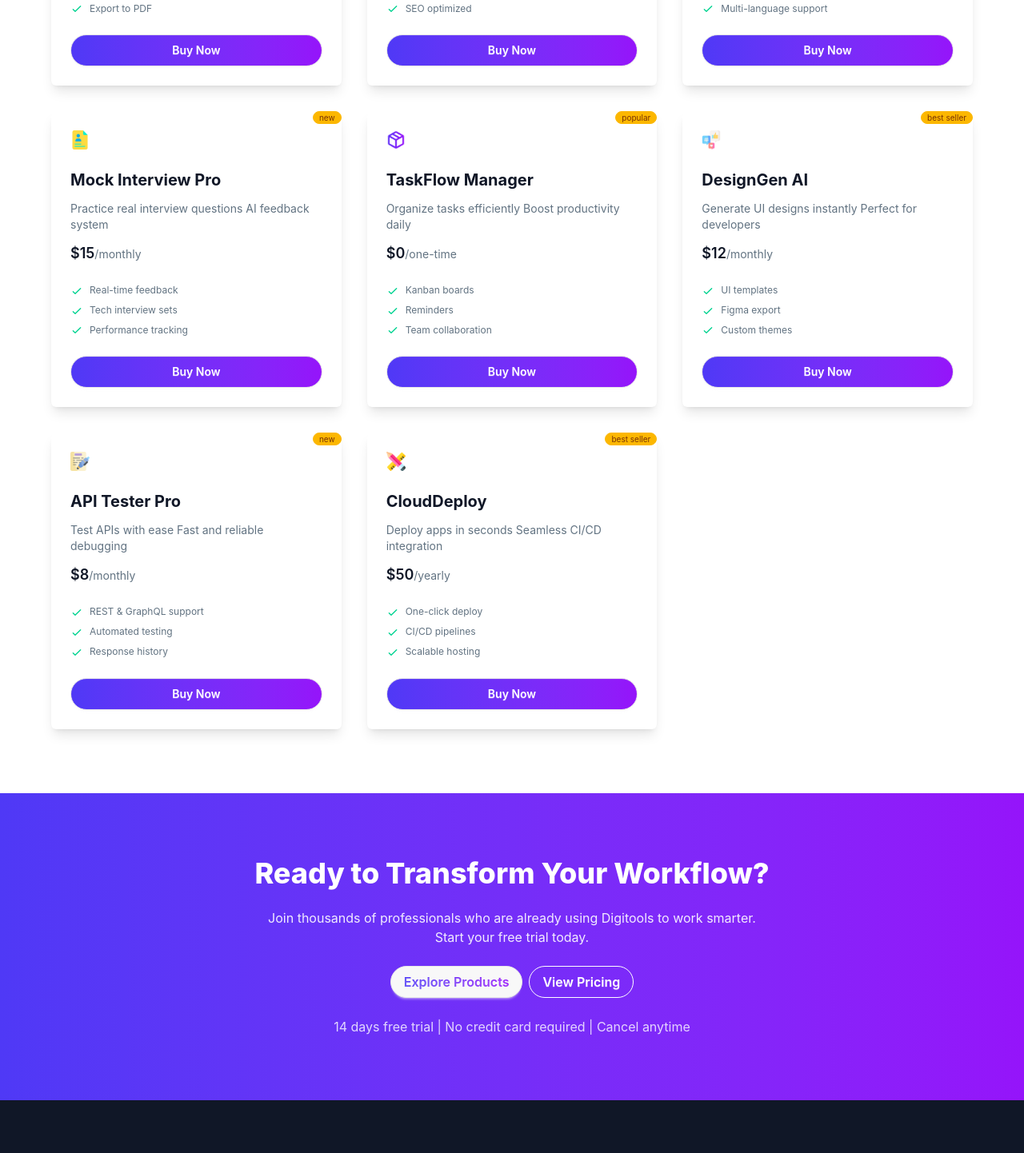
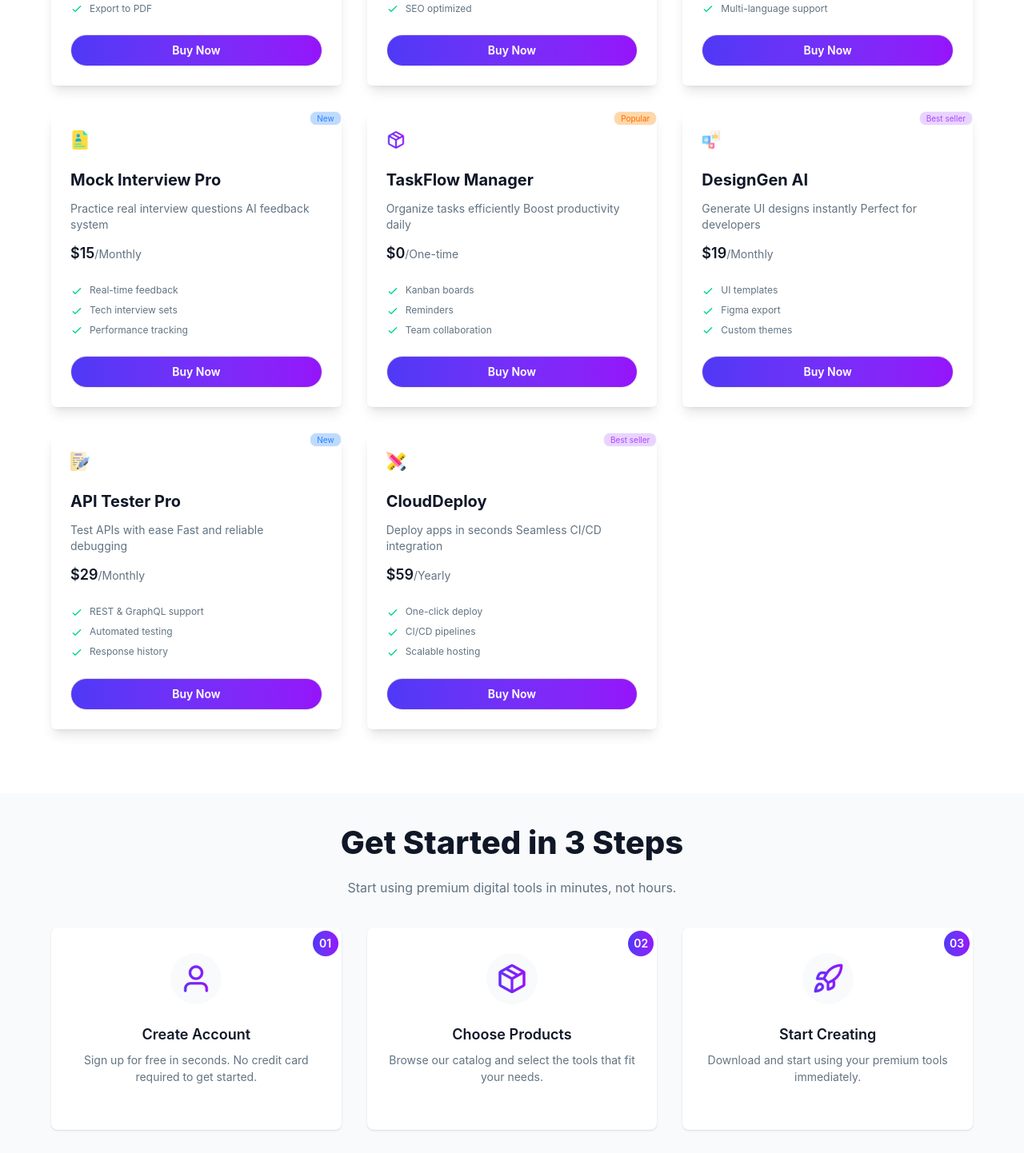
Before and after one commit to ApuKM/Digitools-A06, a React (Vite) app: page / in a window 1280 px wide. Shown: the part 1480-2922 px from the top of the page at 80% size. Built offline with nearby package versions, Linux system fonts and the light colour scheme.

Commit message:
Designed get-started section

```diff
--- a/public/data.json
+++ b/public/data.json
@@ -3,9 +3,9 @@
     "id": 1,
     "name": "ResumePro AI",
     "description": "Create professional resumes in minutes\nAI-powered ATS optimization",
-    "price": 0,
-    "period": "one-time",
-    "tag": "popular",
+    "price": 99,
+    "period": "One-time",
+    "tag": "Popular",
     "tagType": "popular",
     "features": ["100+ templates", "ATS optimization", "Export to PDF"],
     "icon": "/products/writing.png"
@@ -14,9 +14,9 @@
     "id": 2,
     "name": "DevPortfolio Builder",
     "description": "Build stunning developer portfolios\nNo coding required",
-    "price": 5,
-    "period": "monthly",
-    "tag": "best seller",
+    "price": 9,
+    "period": "Monthly",
+    "tag": "Best seller",
     "tagType": "best seller",
     "features": ["Drag & drop builder", "Custom domains", "SEO optimized"],
     "icon": "/products/design-tool.png"
@@ -25,9 +25,9 @@
     "id": 3,
     "name": "AI Code Assistant",
     "description": "Write code faster with AI\nSupports multiple languages",
-    "price": 10,
-    "period": "monthly",
-    "tag": "popular",
+    "price": 19,
+    "period": "Monthly",
+    "tag": "Popular",
     "tagType": "popular",
     "features": [
       "Autocomplete code",
@@ -41,8 +41,8 @@
     "name": "Mock Interview Pro",
     "description": "Practice real interview questions\nAI feedback system",
     "price": 15,
-    "period": "monthly",
-    "tag": "new",
+    "period": "Monthly",
+    "tag": "New",
     "tagType": "new",
     "features": [
       "Real-time feedback",
@@ -56,8 +56,8 @@
     "name": "TaskFlow Manager",
     "description": "Organize tasks efficiently\nBoost productivity daily",
     "price": 0,
-    "period": "one-time",
-    "tag": "popular",
+    "period": "One-time",
+    "tag": "Popular",
     "tagType": "popular",
     "features": ["Kanban boards", "Reminders", "Team collaboration"],
     "icon": "/products/package.png"
@@ -66,9 +66,9 @@
     "id": 6,
     "name": "DesignGen AI",
     "description": "Generate UI designs instantly\nPerfect for developers",
-    "price": 12,
-    "period": "monthly",
-    "tag": "best seller",
+    "price": 19,
+    "period": "Monthly",
+    "tag": "Best seller",
     "tagType": "best seller",
     "features": ["UI templates", "Figma export", "Custom themes"],
     "icon": "/products/social-media.png"
@@ -77,9 +77,9 @@
     "id": 7,
     "name": "API Tester Pro",
     "description": "Test APIs with ease\nFast and reliable debugging",
-    "price": 8,
-    "period": "monthly",
-    "tag": "new",
+    "price": 29,
+    "period": "Monthly",
+    "tag": "New",
     "tagType": "new",
     "features": [
       "REST & GraphQL support",
@@ -92,9 +92,9 @@
     "id": 8,
     "name": "CloudDeploy",
     "description": "Deploy apps in seconds\nSeamless CI/CD integration",
-    "price": 50,
-    "period": "yearly",
-    "tag": "best seller",
+    "price": 59,
+    "period": "Yearly",
+    "tag": "Best seller",
     "tagType": "best seller",
     "features": ["One-click deploy", "CI/CD pipelines", "Scalable hosting"],
     "icon": "/products/design-tool.png"
--- a/src/App.jsx
+++ b/src/App.jsx
@@ -6,6 +6,7 @@ import Statistics from "./components/Statistics";
 import TransformWorkflow from "./components/TransformWorkflow";
 import Footer from "./components/Footer";
 import ToolsContainer from "./components/ai tools/ToolsContainer";
+import GetStarted from "./components/GetStarted";
 
 const fetchAiData = async () => {
   const res = await fetch("/data.json");
@@ -29,6 +30,7 @@ const App = () => {
         >
           <ToolsContainer dataPromise={dataPromise} />
         </Suspense>
+        <GetStarted />
         <TransformWorkflow />
       </section>
       <Footer />
--- /dev/null
+++ b/src/components/GetStarted.jsx
@@ -0,0 +1,63 @@
+import React from "react";
+
+const getStartedData = [
+  {
+    id: 1,
+    icon: "/user.png",
+    title: "Create Account",
+    description:
+      "Sign up for free in seconds. No credit card required to get started.",
+  },
+  {
+    id: 2,
+    icon: "/products/package.png",
+    title: "Choose Products",
+    description: "Browse our catalog and select the tools that fit your needs.",
+  },
+  {
+    id: 3,
+    icon: "/rocket.png",
+    title: "Start Creating",
+    description: "Download and start using your premium tools immediately.",
+  },
+];
+
+const GetStarted = () => {
+  return (
+    <div className="bg-[#F9FAFC] mt-14 md:mt-20">
+      <div className="w-[90%] max-w-7xl mx-auto py-8">
+        <div className="flex flex-col items-center gap-4">
+          <h2 className="text-[#101727] text-[40px] font-extrabold ">
+            Get Started in 3 Steps
+          </h2>
+          <p className="text-[#627382] leading-5 ">
+            Start using premium digital tools in minutes, not hours.
+          </p>
+        </div>
+        <div className="grid grid-cols-1 md:grid-cols-3 gap-8 pt-10">
+          {getStartedData.map((data) => (
+            <div className="card bg-base-100 shadow-sm py-8 hover:shadow-lg transition-all" key={data.id}>
+              <span className="bg-[#F9FAFC] w-fit p-3 rounded-full mx-auto">
+                <img src={data.icon} alt="" className="w-10 h-10" />
+              </span>
+              <div className="card-body ">
+                <h2 className="card-title justify-center text-[#101727]">
+                  {data.title}
+                </h2>
+                <p className="text-center text-[#627382]">{data.description}</p>
+              </div>
+              <div className="absolute top-1 right-1 bg-linear-to-r from-[#4F39F6] to-[#9514FA] text-sm rounded-full flex items-center justify-center w-8 h-8
+              ">
+                <span className="text-white font-semibold">
+                  0{data.id}
+                </span>
+              </div>
+            </div>
+          ))}
+        </div>
+      </div>
+    </div>
+  );
+};
+
+export default GetStarted;
--- a/src/components/ai tools/ToolCard.jsx
+++ b/src/components/ai tools/ToolCard.jsx
@@ -1,12 +1,15 @@
 import React from "react";
 
 const ToolCard = ({ data }) => {
-  const { name, description, price, period, tag, features, icon } = data;
+  const { name, description, price, period, tag, tagType, features, icon } =
+    data;
   return (
-    <div>
+    <div className="hover:-translate-y-1  transition-all duration-200">
       <div className="card bg-base-100 shadow-lg rounded-md">
         <div className="card-body space-y-4">
-          <span className="badge badge-xs badge-warning absolute top-0 right-0">
+          <span
+            className={`badge badge-xs ${tagType === "new" ? "bg-blue-200 text-blue-500" : tagType === "popular" ? "bg-orange-200 text-orange-500" : "bg-purple-200 text-purple-500"} absolute top-0 right-0 p-2 `}
+          >
             {tag}
           </span>
           <img src={icon} alt="" className="w-6 h-6" />
```
Also changed, not shown: public/rocket.png (added), public/user.png (added).
